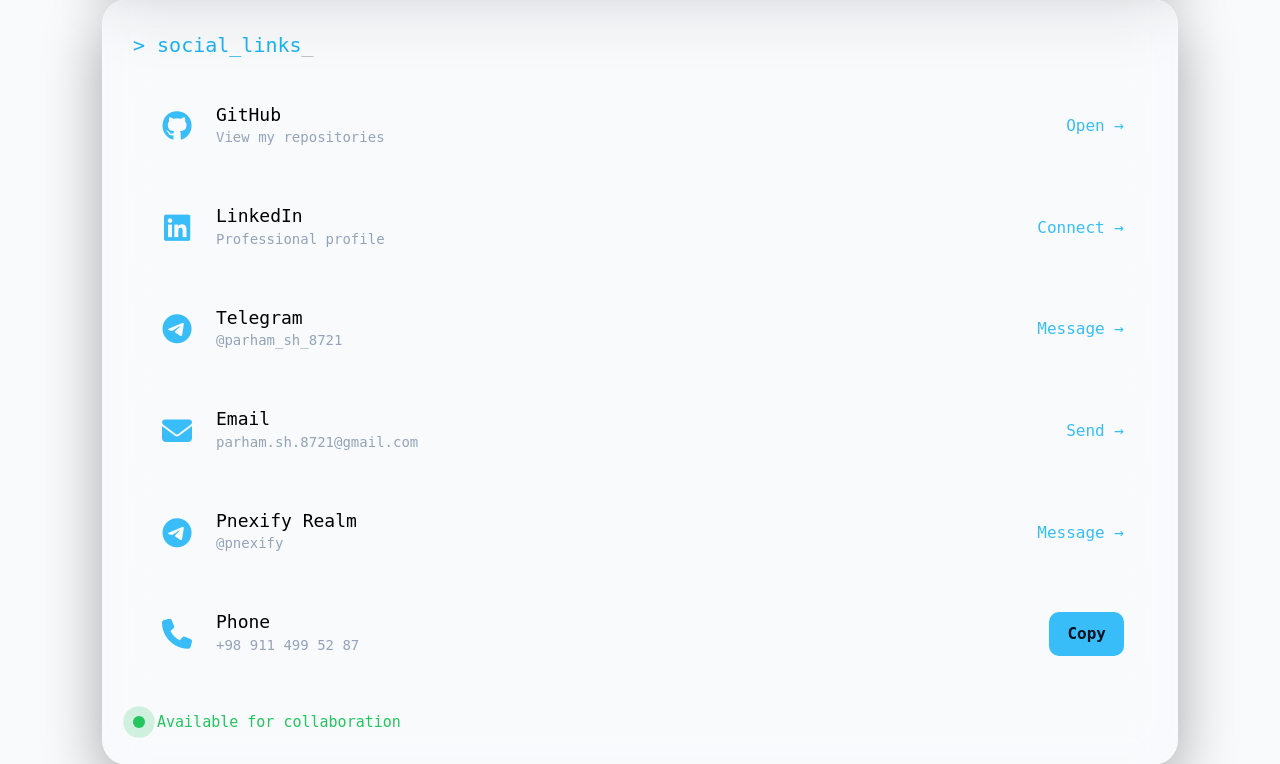
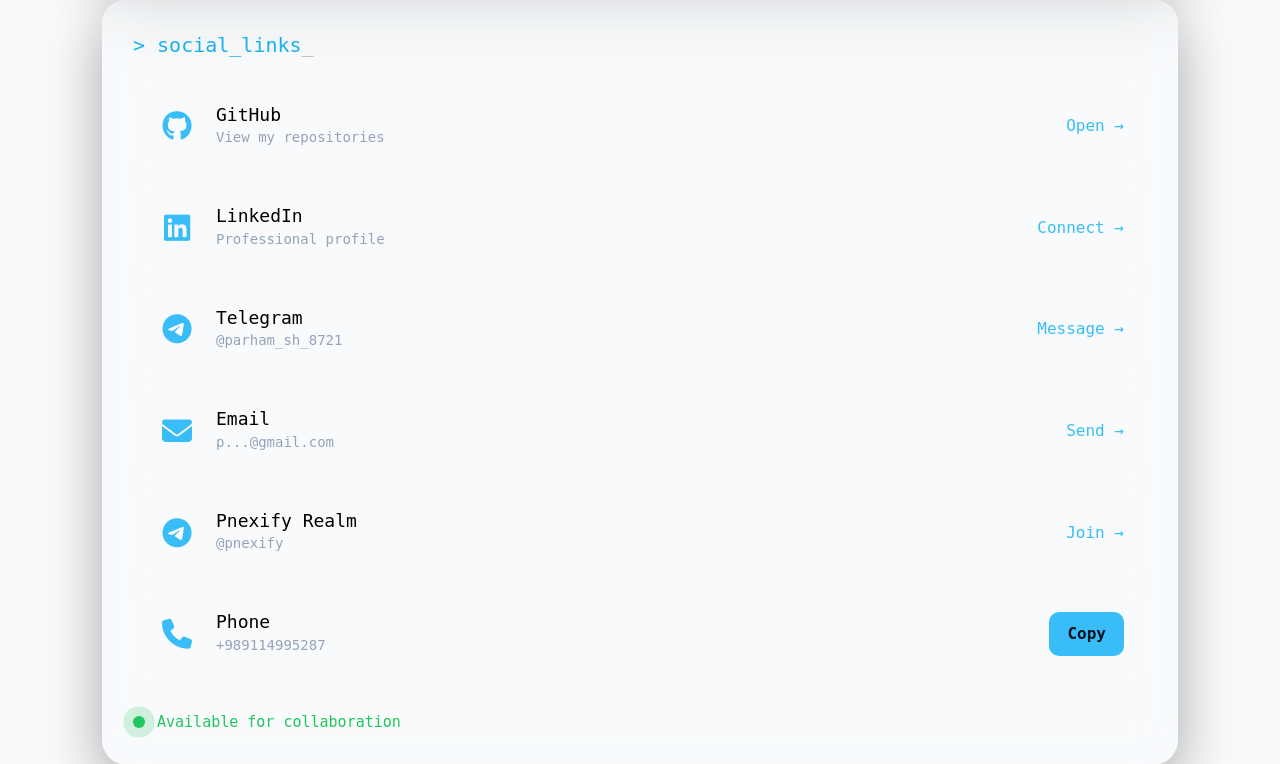
Before and after one commit to psh8714/pnexify, a Django app: page /blog/index/about-us in a window 1280 px wide. Shown: the part 2143-2907 px from the top of the page. Run offline with Django 5.2, Linux system fonts and the light colour scheme; data comes from the database, SQL or seed files in the repository; data that the repository does not hold is empty; parts of the project's set-up code (start-up, migrations or seed data) failed here and were passed over; some libraries are stand-ins or nearby versions.

Commit message:
Update about_us.html

```diff
--- a/blog/templates/partials/about_us.html
+++ b/blog/templates/partials/about_us.html
@@ -536,7 +536,7 @@ Built with:
                             <i class="fa-solid fa-envelope"></i>
                             <div>
                                 <h4>Email</h4>
-                                <span>parham.sh.8721@gmail.com</span>
+                                <span>p...@gmail.com</span>
                             </div>
                         </div>
                         <a href="mailto:parham.sh.8721@gmail.com" class="arrow">Send →</a>
@@ -550,7 +550,7 @@ Built with:
                                 <span>@pnexify</span>
                             </div>
                         </div>
-                        <a href="https://t.me/pnexify" target="_blank" class="arrow">Message →</a>
+                        <a href="https://t.me/pnexify" target="_blank" class="arrow">Join →</a>
                     </div>
 
                     <div class="contact-item phone-card">
@@ -559,7 +559,7 @@ Built with:
                             <div>
                                 <h4>Phone</h4>
                                 <span id="phone-number">
-                        +98 911 499 52 87
+                        +989114995287
                     </span>
                             </div>
                         </div>
```
